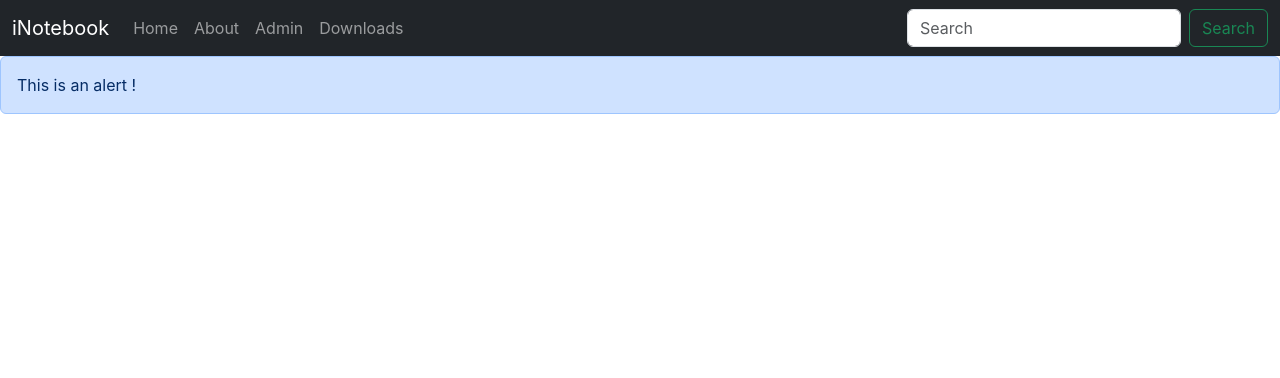
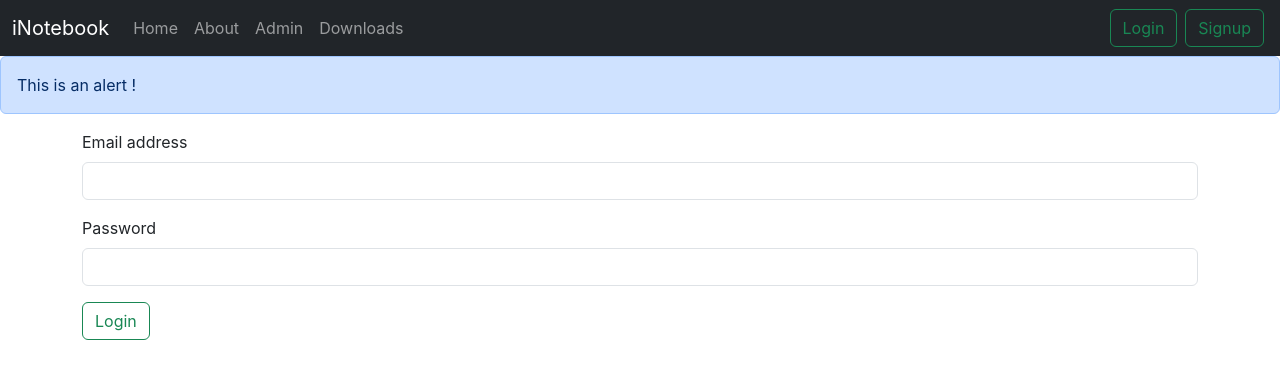
Before and after one commit to sailendrachettri/harry-mern-stack-learning, a React (Create React App) app in the folder proj1/inotebook/: page /login in a window 1280 px wide. Shown: the top 378 px of the page. Built offline with nearby package versions, Linux system fonts and the light colour scheme.

Commit message:
login using navigate - lecture 69

```diff
--- a/proj1/inotebook/src/App.js
+++ b/proj1/inotebook/src/App.js
@@ -6,6 +6,8 @@
 import User from './components/User';
 import NoteState from './context/notes/NoteState';
 import Alert from './components/Alert';
+import Login from './components/Login';
+import Signup from './components/Signup';
 
 function App() {
   return (
@@ -18,6 +20,8 @@
             <Routes>
               <Route path='/' element={<Home />} />
               <Route path='/about' element={<About />} />
+              <Route path='/login' element={<Login />} />
+              <Route path='/signup' element={<Signup />} />
               <Route path='/user' element={<User />} />
             </Routes>
           </div>
--- /dev/null
+++ b/proj1/inotebook/src/components/Login.js
@@ -0,0 +1,59 @@
+import React, { useState } from 'react'
+import { useNavigate } from 'react-router-dom'
+
+const Login = () => {
+
+    // states
+    const [credentials, setCredentials] = useState({ email: "", password: "" })
+
+    // variables
+    const host = 'http://localhost:5000'
+    let navigate = useNavigate()
+
+    // methods
+    const handleSubmit = async (e) => {
+        e.preventDefault()
+
+        const url = `${host}/api/auth/login`
+
+        const response = await fetch(url, {
+            method: 'POST',
+            headers: {
+                'Content-type': 'application/json'
+            },
+            body: JSON.stringify({ email: credentials.email, password: credentials.password })
+        })
+        const json = await response.json()
+        console.log(json);
+
+        if (json.success) {
+            // save the auth token and redirect
+            localStorage.setItem('token', json.authtoken)
+            navigate("/")
+        }
+        else {
+            alert("Invalid credentials")
+        }
+    }
+
+    const onChange = (e) => {
+        setCredentials({ ...credentials, [e.target.name]: e.target.value })
+    }
+    return (
+        <>
+            <form onSubmit={handleSubmit}>
+                <div className="mb-3">
+                    <label htmlFor="email" className="form-label">Email address</label>
+                    <input type="email" className="form-control" id="email" name='email' value={credentials.email} onChange={onChange} aria-describedby="emailHelp" />
+                </div>
+                <div className="mb-3">
+                    <label htmlFor="password" className="form-label">Password</label>
+                    <input type="password" className="form-control" id="password" name='password' value={credentials.password} onChange={onChange} />
+                </div>
+                <button type="submit" className="btn btn-outline-success">Login</button>
+            </form>
+        </>
+    )
+}
+
+export default Login
--- a/proj1/inotebook/src/components/Navbar.js
+++ b/proj1/inotebook/src/components/Navbar.js
@@ -27,8 +27,8 @@
                             </li>
                         </ul>
                         <form className="d-flex" role="search">
-                            <input className="form-control me-2" type="search" placeholder="Search" aria-label="Search" />
-                            <button className="btn btn-outline-success" type="submit">Search</button>
+                            <Link className='btn btn-outline-success mx-1' to="/login"> Login</Link>
+                            <Link className='btn btn-outline-success mx-1' to="/signup"> Signup</Link>
                         </form>
                     </div>
                 </div>
--- /dev/null
+++ b/proj1/inotebook/src/components/Signup.js
@@ -0,0 +1,9 @@
+import React from 'react'
+
+const Signup = () => {
+    return (
+        <div>Signup</div>
+    )
+}
+
+export default Signup
```
Also changed, not shown: 1 other file (tests, documents, lock files or other folders).
